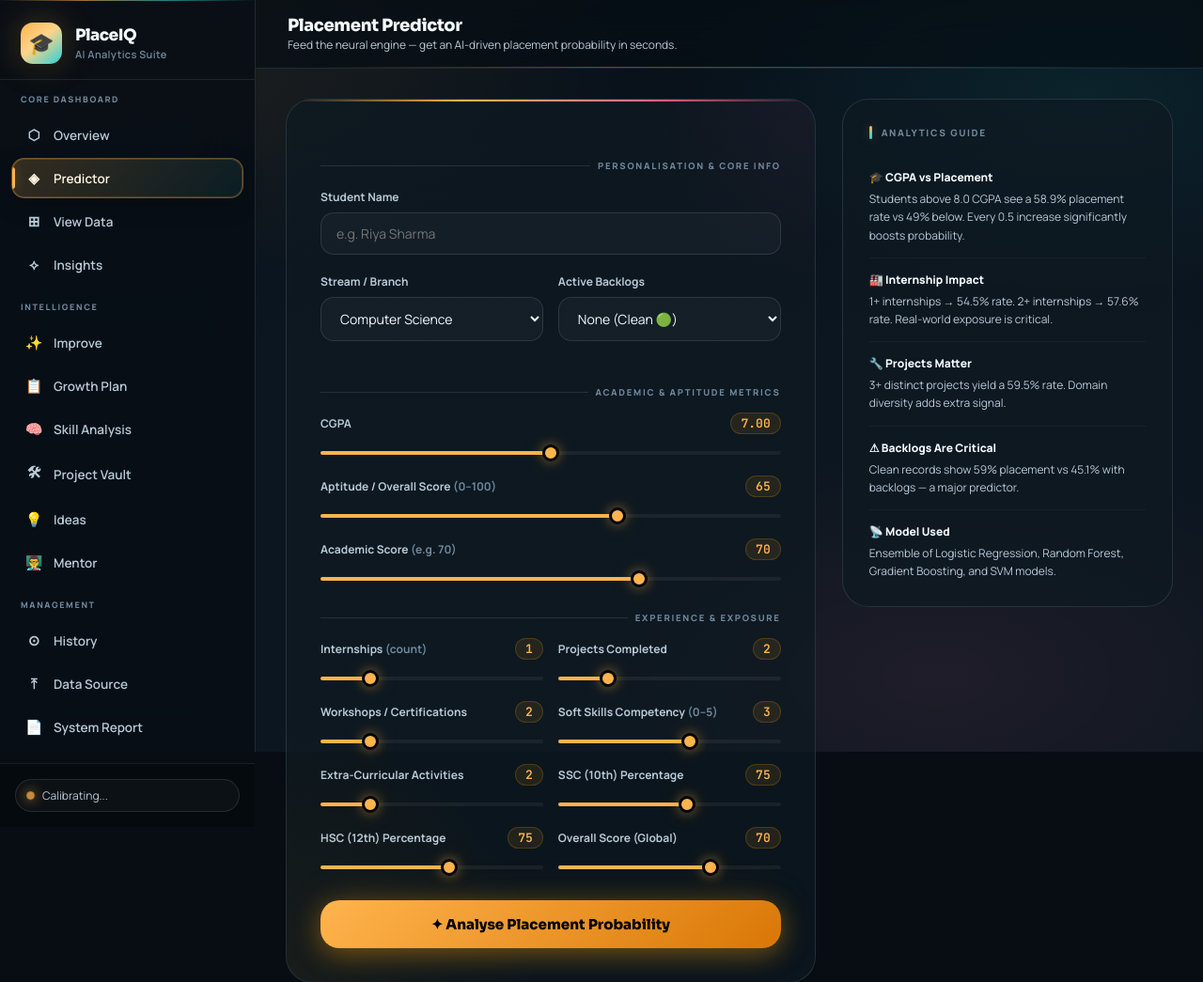
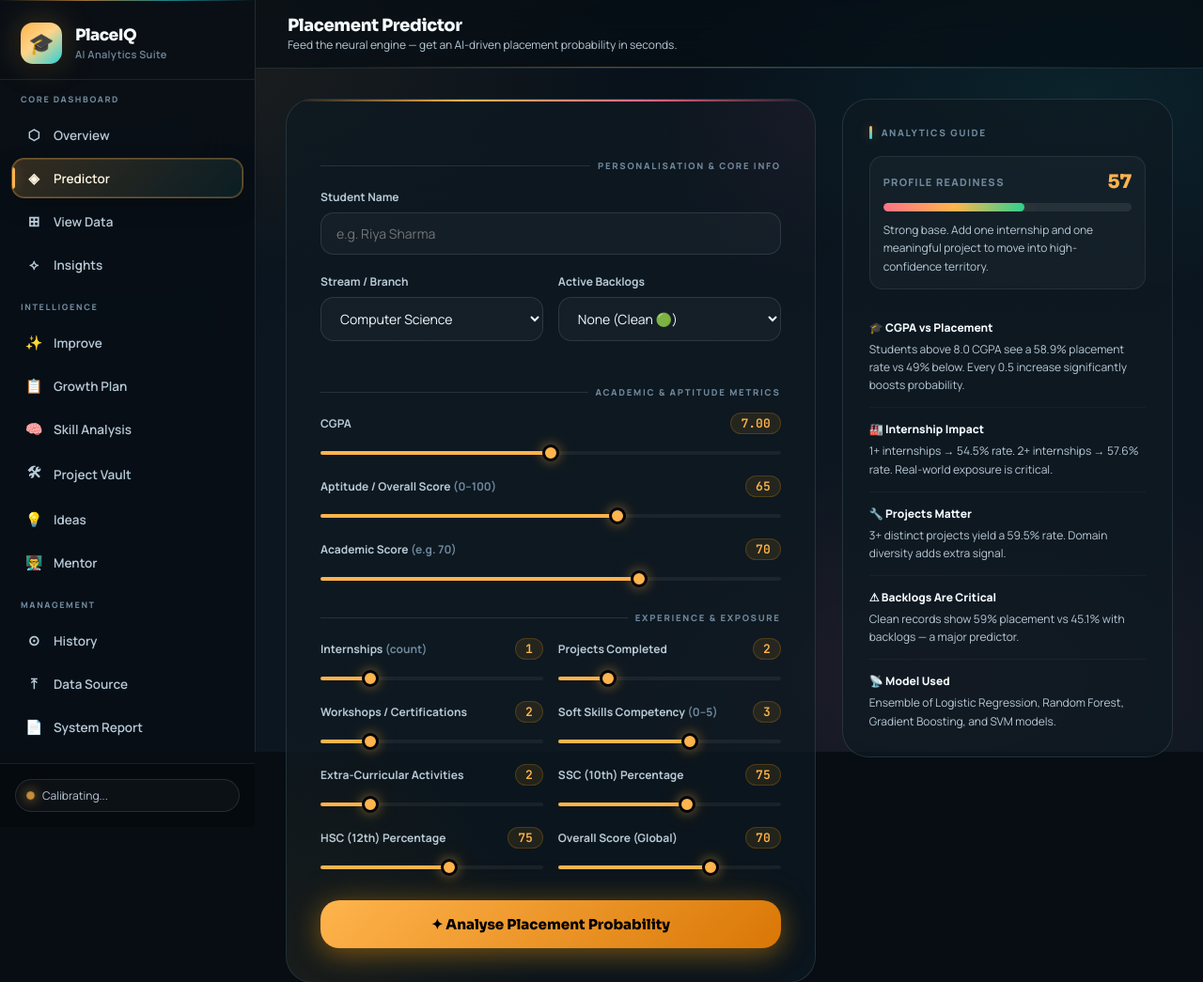
Before and after one commit to Aarthirt14/PlacePulse, a Flask app: page /predict in a window 1280 px wide. Shown: the top 1045 px of the page at 94% size. Run offline with Flask 3, Linux system fonts and the light colour scheme; parts of the project's set-up code (start-up, migrations or seed data) failed here and were passed over.

Commit message:
feat(ui): improve predictor UX and readiness guidance

```diff
--- a/templates/predict.html
+++ b/templates/predict.html
@@ -94,6 +94,47 @@ input[type=range]::-webkit-slider-thumb:hover { transform: scale(1.2); }
 .guide-card {
     background: var(--card); border: 1px solid var(--border);
     border-radius: var(--r-xl); padding: 28px; position: sticky; top: 90px;
+}
+
+.readiness-wrap {
+    margin-bottom: 18px;
+    padding: 14px;
+    border-radius: var(--r-md);
+    border: 1px solid rgba(255,255,255,0.08);
+    background: rgba(255,255,255,0.03);
+}
+.readiness-head {
+    display: flex;
+    align-items: center;
+    justify-content: space-between;
+    margin-bottom: 10px;
+}
+.readiness-label { font-size: 11px; font-weight: 800; letter-spacing: .11em; color: var(--text-l); text-transform: uppercase; }
+.readiness-score { font-family: var(--font-h); font-size: 20px; font-weight: 900; color: var(--amber); }
+
+.meter {
+    width: 100%;
+    height: 9px;
+    border-radius: 999px;
+    background: rgba(255,255,255,0.08);
+    overflow: hidden;
+    margin-bottom: 10px;
+}
+.meter > i {
+    display: block;
+    width: 40%;
+    height: 100%;
+    border-radius: 999px;
+    background: linear-gradient(90deg, var(--rose), var(--amber), var(--emerald));
+    box-shadow: 0 0 20px rgba(245,158,11,0.25);
+    transition: width .35s ease;
+}
+
+.readiness-tip {
+    font-size: 12px;
+    color: var(--text-m);
+    line-height: 1.6;
+    min-height: 38px;
 }
 .guide-item { padding: 14px 0; border-bottom: 1px solid rgba(255,255,255,0.04); }
 .guide-item:last-child { border-bottom: none; padding-bottom: 0; }
@@ -270,6 +311,14 @@ input[type=range]::-webkit-slider-thumb:hover { transform: scale(1.2); }
     <div>
         <div class="guide-card">
             <div class="card-title">Analytics Guide</div>
+            <div class="readiness-wrap">
+                <div class="readiness-head">
+                    <span class="readiness-label">Profile Readiness</span>
+                    <span class="readiness-score" id="readiness-score">62</span>
+                </div>
+                <div class="meter"><i id="readiness-bar"></i></div>
+                <div class="readiness-tip" id="readiness-tip">Balance academics with internships and projects to raise your confidence band.</div>
+            </div>
             <div class="guide-item">
                 <div class="guide-key">🎓 CGPA vs Placement</div>
                 <div class="guide-desc">Students above 8.0 CGPA see a 58.9% placement rate vs 49% below. Every 0.5 increase significantly boosts probability.</div>
@@ -310,6 +359,45 @@ function updateSlider(el, valId, suffix, decimals) {
     document.getElementById(valId).textContent = v + suffix;
     const pct = (el.value - el.min) / (el.max - el.min) * 100;
     el.style.backgroundSize = pct + '% 100%';
+    updateReadiness();
+}
+
+function clamp(v, min, max) {
+    return Math.max(min, Math.min(max, v));
+}
+
+function updateReadiness() {
+    const cgpa = parseFloat(document.getElementById('cgpa-slider')?.value || '7');
+    const aptitude = parseFloat(document.getElementById('apt-slider')?.value || '65');
+    const academic = parseFloat(document.getElementById('ac-slider')?.value || '70');
+    const internships = parseFloat(document.getElementById('int-slider')?.value || '1');
+    const projects = parseFloat(document.getElementById('proj-slider')?.value || '2');
+    const backlogs = parseFloat(document.querySelector('select[name="backlogs"]')?.value || '0');
+
+    let score = 0;
+    score += (cgpa / 10) * 30;
+    score += (aptitude / 100) * 20;
+    score += (academic / 100) * 18;
+    score += clamp(internships / 3, 0, 1) * 16;
+    score += clamp(projects / 5, 0, 1) * 12;
+    score -= backlogs * 4;
+    score = clamp(Math.round(score), 0, 100);
+
+    const scoreEl = document.getElementById('readiness-score');
+    const barEl = document.getElementById('readiness-bar');
+    const tipEl = document.getElementById('readiness-tip');
+
+    if (scoreEl) scoreEl.textContent = score;
+    if (barEl) barEl.style.width = score + '%';
+
+    if (!tipEl) return;
+    if (score < 45) {
+        tipEl.textContent = 'Focus on removing backlog risk first, then improve CGPA and aptitude to unlock a safer placement profile.';
+    } else if (score < 70) {
+        tipEl.textContent = 'Strong base. Add one internship and one meaningful project to move into high-confidence territory.';
+    } else {
+        tipEl.textContent = 'High readiness. Keep consistency in aptitude and communication to maximize top-offer probability.';
+    }
 }
 
 // init all sliders
@@ -317,6 +405,9 @@ document.querySelectorAll('input[type=range]').forEach(el => {
     const pct = (el.value - el.min) / (el.max - el.min) * 100;
     el.style.backgroundSize = pct + '% 100%';
 });
+
+document.querySelector('select[name="backlogs"]')?.addEventListener('change', updateReadiness);
+updateReadiness();
 
 document.getElementById('pred-form').addEventListener('submit', async (e) => {
     e.preventDefault();
```
